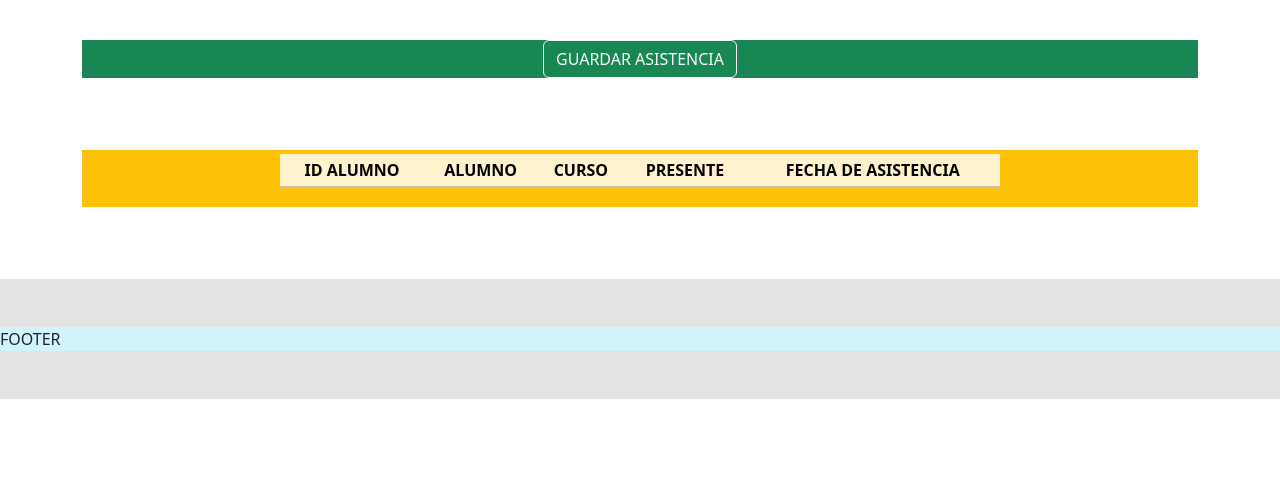
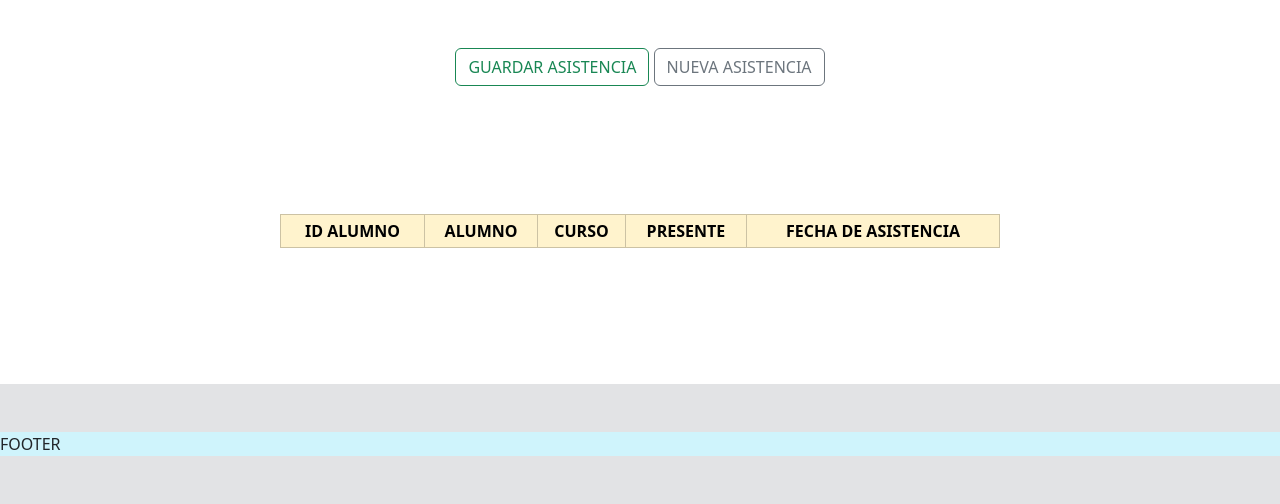
Before and after one commit to Davinchi211/digital, a PHP site: page /asistencia.php in a window 1280 px wide. Shown: the part 303-807 px from the top of the page. Before the commit the page ends 702 px from the top, so only its background shows below. Run offline with PHP 8.4, Linux system fonts and the light colour scheme; tables that the repository leaves empty or names only in its code hold one stand-in row (values such as "Sample post"); lists and menus that the app fills with data are empty.

Commit message:
ADD NEW FUNCTIONS AND CHECK

```diff
--- a/controlador_asis/consulta_asis.php
+++ b/controlador_asis/consulta_asis.php
@@ -1,6 +1,10 @@
 <?php
+    if (session_status() == PHP_SESSION_NONE) {
+    session_start();
+    }
     if(isset($_POST['select_curso'])){
     $sl_curso = $_POST['curso'];
+    $_SESSION["curso_sel"]=$sl_curso;
     $con = connection();
 
     //captura el id del curso según el nombre seleccionado
@@ -34,8 +38,6 @@
     //ejecutando la consulta
     if($prep->execute()){
         $query2 = $prep->get_result();
-        //$num_rows = mysqli_num_rows($query2);
-        //echo "<tr>Alumnos: ".$num_rows. "</tr>";
     }
     //Ciclo para mostrar la fila
     while($row2= $query2->fetch_assoc()){
@@ -50,5 +52,4 @@
         echo "</tr>";
 }
 }
-    mysqli_close($con);
 ?>
--- a/controlador_asis/guardar_asis.php
+++ b/controlador_asis/guardar_asis.php
@@ -1,8 +1,15 @@
 <?php
+    if (session_status() == PHP_SESSION_NONE) {
+        session_start();
+    }
     $con = connection();
-    //Valida el botón
-    if(isset($_POST['g_asistencia'])){
+    //Valida al presionar el botón
+    if($_SERVER["REQUEST_METHOD"]== "POST" && isset($_POST["g_asistencia"])){
+        //variable de sesion para el botón
+        $_SESSION["g_asistencia"] = true;
+
         //Guardar el valor del id por c/alumno
+        //según el valor del check
         $alumno_asis = $_POST['asistencia'];
 
         //Recorrer el listado por el check del id_alumno y actualizar el estado_asistencia
@@ -18,18 +25,11 @@
         $fecha = date("Y-m-d");
         foreach($alumno_asis as $id_alumno){
             $sql4 = "INSERT INTO asistencia (id_alumno,fecha_asistencia,user) VALUES ('$id_alumno','$fecha','$username')";
-            if ($con->query($sql4) !== TRUE) {
-                echo "Error al registrar la asistencia: " . $con->error;
-            }
+            $pr = $con->prepare($sql4);
+            $pr->execute();
         }
-
-        //LISTAR ALUMNOS PARA EL REPORTE
-
-
     }
     /*se usará en listado asistencia
     $orinDate = date_create($_POST['fecha_cont']);
     $fech_cont = date_format($orinDate, 'Y-m-d'); */
-    mysqli_close($con);
-
 ?>
--- /dev/null
+++ b/controlador_asis/lista_asis.php
@@ -0,0 +1,55 @@
+<?php
+
+        if(isset($_POST["n_asistencia"])){
+            session_destroy();
+            session_start();
+        }
+        if (session_status() == PHP_SESSION_NONE) {
+            session_start();
+        }
+        if (isset($_SESSION["g_asistencia"]) && $_SESSION["g_asistencia"] === true) {
+        //validando el curso seleccionado
+        //valor guardado en la session
+        $fecha = date('Y-m-d');
+        $curso_seleccionado = $_SESSION['curso_sel'];
+        //LISTAR ALUMNOS PARA EL REPORTE
+        $sql5 = "SELECT
+        alumno.id_alumno, alumno.nombre, alumno.apellido, curso.nombre_curso, alumno.estado_asistencia,
+        asistencia.fecha_asistencia
+        FROM alumno
+        INNER JOIN curso ON alumno.id_curso_asignado = curso.id_curso
+        INNER JOIN asistencia ON alumno.id_alumno = asistencia.id_alumno
+        WHERE fecha_asistencia=? AND nombre_curso = ?";
+
+        //preparar la consulta
+        $prepsql = $con->prepare($sql5);
+        $prepsql->bind_param("ss",$fecha,$curso_seleccionado);
+        //ejecutando la consulta
+        if($prepsql->execute()){
+            $query_consulta_asistentes=$prepsql->get_result();
+            $num_asistentes = mysqli_num_rows($query_consulta_asistentes);
+        }else{
+            $prepsql->error;
+        }
+        while($row3=$query_consulta_asistentes->fetch_assoc()){
+            echo "<tr>";
+            echo "<td>".$row3['id_alumno']."</td>";
+            echo "<td>".$row3['nombre']." ".$row3['apellido']."</td>";
+            echo "<td>".$row3['nombre_curso']."</td>";
+            echo "<td>".$row3['estado_asistencia']."</td>";
+            echo "<td>".$row3['fecha_asistencia']."</td>";
+            echo "</tr>";
+        }
+            echo "<tr>";
+            echo "<td colspan='5' rowspan='2'><h6><i><sub>PRESENTES: ".$num_asistentes."</sub></i></h6></td>";
+            echo "</tr>";
+        $sql5 = "SELECT
+        alumno.id_alumno, alumno.nombre, alumno.apellido, curso.nombre_curso, alumno.estado_asistencia,
+        asistencia.fecha_asistencia
+        FROM alumno
+        INNER JOIN curso ON alumno.id_curso_asignado = curso.id_curso
+        INNER JOIN asistencia ON alumno.id_alumno = asistencia.id_alumno
+        WHERE fecha_asistencia=? AND nombre_curso = ? AND estado_asistencia='0'";
+
+    }
+?>
--- a/vista_asis/asistencia.php
+++ b/vista_asis/asistencia.php
@@ -1,4 +1,6 @@
 <?php
+    ob_start();
+    session_start();
     include('../controlador_asis/connect.php');
     $con = connection();
     $sql = "SELECT * FROM curso";
@@ -79,7 +81,7 @@
             <div class="col">
             <br>
             <div class="table-wrapper-scroll-y scrollm table-responsive-md">
-            <table class="table table-success table-striped table-hover" width="250px" >
+            <table class="table table-success table-striped table-hover">
                 <thead class="table-dark">
                     <th scope="col">ID ALUMNO</th>
                     <th scope="col">NOMBRE</th>
@@ -98,18 +100,18 @@
         </div>
         <!--BOTON TOMAR ASISTENCIA -->
         <br>
-        <div class="container bg-success">
-        <button type="submit" class="btn btn-outline-light" name="g_asistencia">GUARDAR ASISTENCIA</button>
+        <div class="container md-10 py-2">
+        <button type="submit" class="btn btn-outline-success" name="g_asistencia">GUARDAR ASISTENCIA</button>
         <?php include('../controlador_asis/guardar_asis.php');?>
+        <button type="submit" class="btn btn-outline-secondary" name="n_asistencia">NUEVA ASISTENCIA</button>
         </div>
-
         <br>
         <!--FIN LISTADO-->
-        <!--MOSTRAR LISTADO ASISTENCIA-->
-        <div class="container-sm mt-5 py-1 bg-warning table-responsive-md">
+        <!--MOSTRAR LISTADO ASISTENCIA LUEGO DE GUARDAR-->
+        <div class="container-sm py-5 mt-5 table-responsive-md">
             <div class="row align-items-center justify-content-center">
                 <div class="col-md-8">
-                        <table class="table table-warning table-sm table-striped table-hover">
+                        <table class="table table-warning table-sm table-striped table-hover table-bordered">
                             <thead>
                                 <tr>
                                     <th class="col-xs">ID ALUMNO</th>
@@ -120,7 +122,7 @@
                                 </tr>
                             </thead>
                             <tbody class="table-group-divider">
-
+                                <?php include("../controlador_asis/lista_asis.php");?>
                             </tbody>
                         </table>
                 </div>
```
